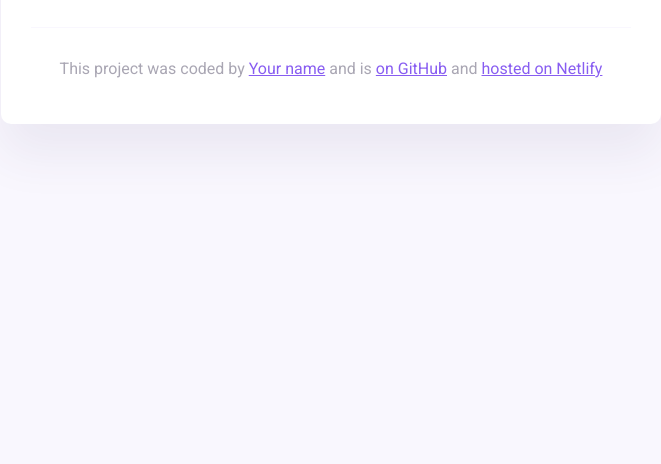
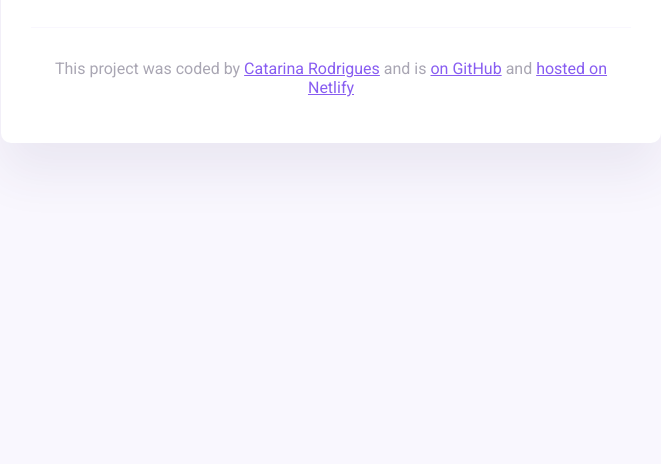
Before and after one commit to DigiCat92/CatarinaRodrigues.SheCodes, a website built with Parcel: page index.html in a window 1280 px wide. Shown: the part 336-800 px from the top of the page, without its empty margins (309-970 px from the left). Built offline with nearby package versions, Linux system fonts and the light colour scheme.

Commit message:
My info updated

```diff
--- a/index.html
+++ b/index.html
@@ -66,13 +66,13 @@
         <p>
           This project was coded by
           <a
-            href="#"
+            href="https://github.com/DigiCat92"
             target="_blank"
-            >Your name</a
+            >Catarina Rodrigues</a
           >
           and is
           <a
-            href="#"
+            href="https://github.com/DigiCat92/CatarinaRodrigues.SheCodes.git"
             target="_blank">
             on GitHub</a
           >
```
